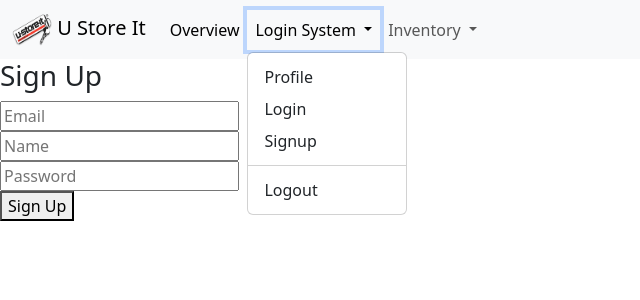
After one commit to s7bruce/ewb, a Flask app: page /signup in a window 1280 px wide, after a click on "Login System". The commit adds this page. Shown: the top 300 px of the page, without its empty margins (0-640 px from the left). Run offline with Flask 3, Linux system fonts and the light colour scheme; some libraries are stand-ins or nearby versions.

Commit message:
base function

```diff
--- a/app/__init__.py
+++ b/app/__init__.py
@@ -1,6 +1,7 @@
 from flask import Flask, redirect, jsonify, render_template, request
 from app.models import db, User
 from app.routes.routes import routes_bp
+from app.routes.auth import auth_bp
 from flask_sqlalchemy import SQLAlchemy
 from flask_login import LoginManager
 
@@ -19,6 +20,6 @@ def create_app():
         return User.query.get(int(user_id))
 
     app.register_blueprint(routes_bp)
-    app.register_blueprint(auth_blueprint)
+    app.register_blueprint(auth_bp)
 
     return app
--- a/app/routes/auth.py
+++ b/app/routes/auth.py
@@ -3,13 +3,13 @@ from app.models import db, User, vexrobots
 from flask_login import login_user, login_required, logout_user
 from werkzeug.security import check_password_hash
 
-auth = Blueprint('auth', __name__)
+auth_bp = Blueprint('auth', __name__)
 
-@auth.route('/login')
+@auth_bp.route('/login')
 def login():
     return render_template('login.html')
 
-@auth.route('/login', methods=['GET', 'POST'])
+@auth_bp.route('/login', methods=['GET', 'POST'])
 def login_post():
     if request.method == 'POST':
         email = request.form.get('email')
@@ -34,18 +34,18 @@ def login_post():
     email = request.form.get('email')
     return redirect(url_for('main.profile')), user, email
 
-@auth.route('/profile')
+@auth_bp.route('/profile')
 @login_required
 def profile():
     email = request.form.get('email')
     name = request.form.get('name')
     return render_template('profile.html', name=name, email=email)
 
-@auth.route('/signup')
+@auth_bp.route('/signup')
 def signup():
     return render_template('signup.html')
 
-@auth.route('/signup', methods=['GET', 'POST'])
+@auth_bp.route('/signup', methods=['GET', 'POST'])
 def signup_post():
     email = request.form.get('email')
     name = request.form.get('name')
@@ -67,7 +67,7 @@ def signup_post():
     db.session.commit()
     return redirect(url_for('auth.login'))
 
-@auth.route('/logout')
+@auth_bp.route('/logout')
 @login_required
 def logout():
     logout_user()
--- a/app/templates/base.html
+++ b/app/templates/base.html
@@ -15,8 +15,8 @@
 <nav class="navbar navbar-expand-lg bg-body-tertiary">
   <div class="container-fluid">
     <a class="navbar-brand" href="#">
-      <!-- <img src="{{ url_for('static', filename='images.png') }}" alt="Logo" width="24" height="24" class="d-inline-block align-text-top"> -->
-        Vex Robotics
+      <img src="{{ url_for('static', filename='U-Store-It-Logo.png') }}" alt="Logo" width="40" height="32" class="d-inline-block align-text-top">
+        U Store It
     </a>
     <button class="navbar-toggler" type="button" data-bs-toggle="collapse" data-bs-target="#navbarSupportedContent" aria-controls="navbarSupportedContent" aria-expanded="false" aria-label="Toggle navigation">
       <span class="navbar-toggler-icon"></span>
--- /dev/null
+++ b/app/templates/signup.html
@@ -0,0 +1,36 @@
+{% extends "base.html" %}
+{% block content %}
+<div class="column is-4 is-offset-4">
+    <h3 class="title">Sign Up</h3>
+    <div class="box">
+        {% with messages = get_flashed_messages() %}
+        {% if messages %}
+        <div class="notification is-danger">
+        {{ messages[0] }}. Go to <a href="{{ url_for('auth.login') }}">login page</a>.
+        </div>
+        {% endif %}
+         {% endwith %}
+        <form method="POST" action="\signup">
+            <div class="field">
+                <div class="control">
+                    <input class="input is-large" type="email" name="email" placeholder="Email" autofocus="">
+                </div>
+            </div>
+
+            <div class="field">
+                <div class="control">
+                    <input class="input is-large" type="text" name="name" placeholder="Name" autofocus="">
+                </div>
+            </div>
+
+            <div class="field">
+                <div class="control">
+                    <input class="input is-large" type="password" name="password" placeholder="Password">
+                </div>
+            </div>
+
+            <button class="button is-block is-info is-large is-fullwidth">Sign Up</button>
+        </form>
+    </div>
+</div>
+{% endblock %}
```
Also changed, not shown: app/templates/importcsv.html (added, +25 -0 lines), app/templates/login.html (added, +24 -0 lines), app/templates/profile.html (added, +13 -0 lines), app/static/U-Store-It-Logo.png (added), instance/app.db (added), 2 other files.
